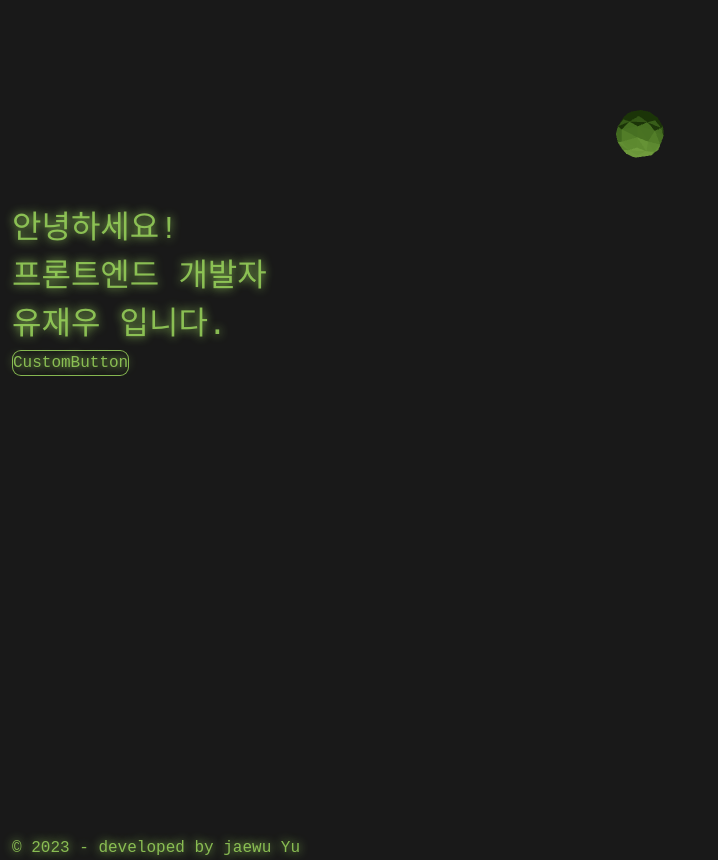
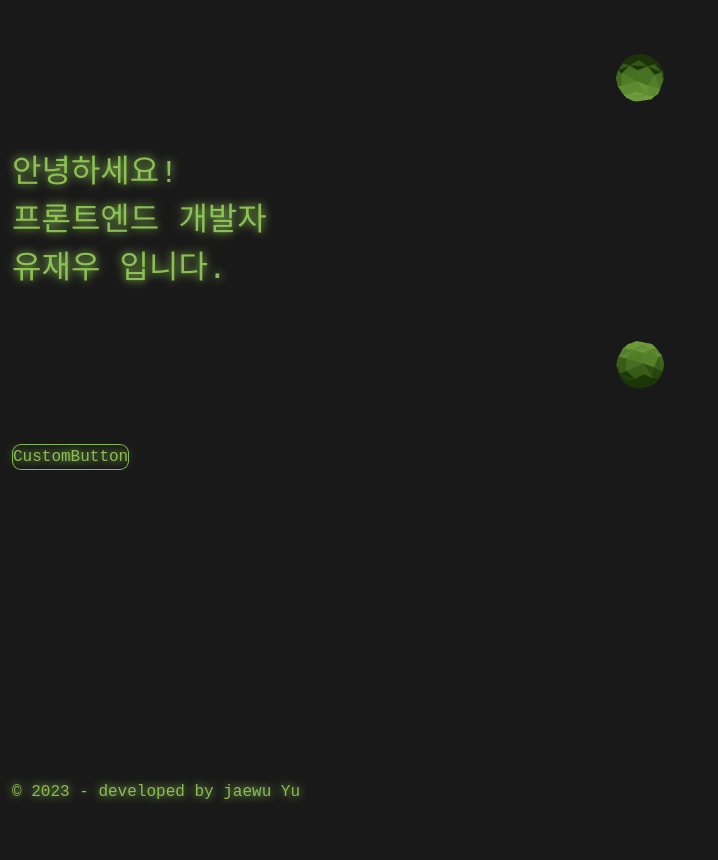
Before and after one commit to doraeza/portfolio, a React (Vite) app in the folder portfolio/: page / in a window 1280 px wide. Shown: the whole page, without its empty margins (0-718 px from the left). After the commit the page ends 804 px from the top, so only its background shows below. Built offline with nearby package versions, Linux system fonts and the light colour scheme; a web font is replaced by a local one.

Commit message:
three prac5

```diff
--- /dev/null
+++ b/portfolio/src/components/common/ballIcon.tsx
@@ -0,0 +1,13 @@
+import BallCanvas from "../canvas"
+
+const BallIcon = () => {
+    return(
+        <div className="flex flex-wrap justify-center gap-10 mt-14">
+            <div className="w-28 h-28" key={0}>
+                <BallCanvas />
+            </div>
+        </div>
+    )
+
+}
+export default BallIcon
--- a/portfolio/src/components/common/counter.tsx
+++ b/portfolio/src/components/common/counter.tsx
@@ -1,4 +1,3 @@
-import React from 'react';
 import useCounter from './../../hooks/useCounter'
 
 const Counter = () => {
--- a/portfolio/src/components/layout/desktop.layout.tsx
+++ b/portfolio/src/components/layout/desktop.layout.tsx
@@ -8,7 +8,9 @@ const DesktopLayout = ({ children }: { children: React.ReactNode }) => {
     return (
         <>
             <section>
+                <div className="pb-10">
                 <Header />
+                </div>
                 <Body>{children}</Body>
             </section>
             <Footer />
--- a/portfolio/src/components/layout/header/index.tsx
+++ b/portfolio/src/components/layout/header/index.tsx
@@ -5,11 +5,11 @@ import BallCanvas from "../../canvas";
 const Header: React.FC = () => {
 
   return (
-    <div className="headline">
-      <div className="w-28 h-28">
-          <BallCanvas />
+    <div className="flex flex-wrap justify-center gap-10 mt-14">
+          <div className="w-28 h-28" key={0}>
+            <BallCanvas />
+          </div>
       </div>
-    </div>
   );
 };
 
--- a/portfolio/src/pages/App.tsx
+++ b/portfolio/src/pages/App.tsx
@@ -1,4 +1,5 @@
 import CustomButton from '../components/common/CustomButton';
+import BallIcon from '../components/common/ballIcon';
 import '../styles/globals.css';
 
 
@@ -9,8 +10,7 @@ function App() {
       <div className='DescBig'>안녕하세요!</div>
       <div className='DescBig'>프론트엔드 개발자 </div>
       <div className='DescBig'>유재우 입니다.</div>
-      <div className="flex flex-wrap justify-center gap-10 mt-14">
-      </div>
+      <BallIcon />
       {/* add laning contents */}
       <CustomButton text="CustomButton"/>
       </>
--- a/portfolio/src/styles/globals.css
+++ b/portfolio/src/styles/globals.css
@@ -19,7 +19,6 @@ body {
     margin-top: 3.5rem;
     flex-wrap: wrap;
     justify-content: center;
-    gap: 2.5rem;
   }
   .threeIcon {
   }
```
